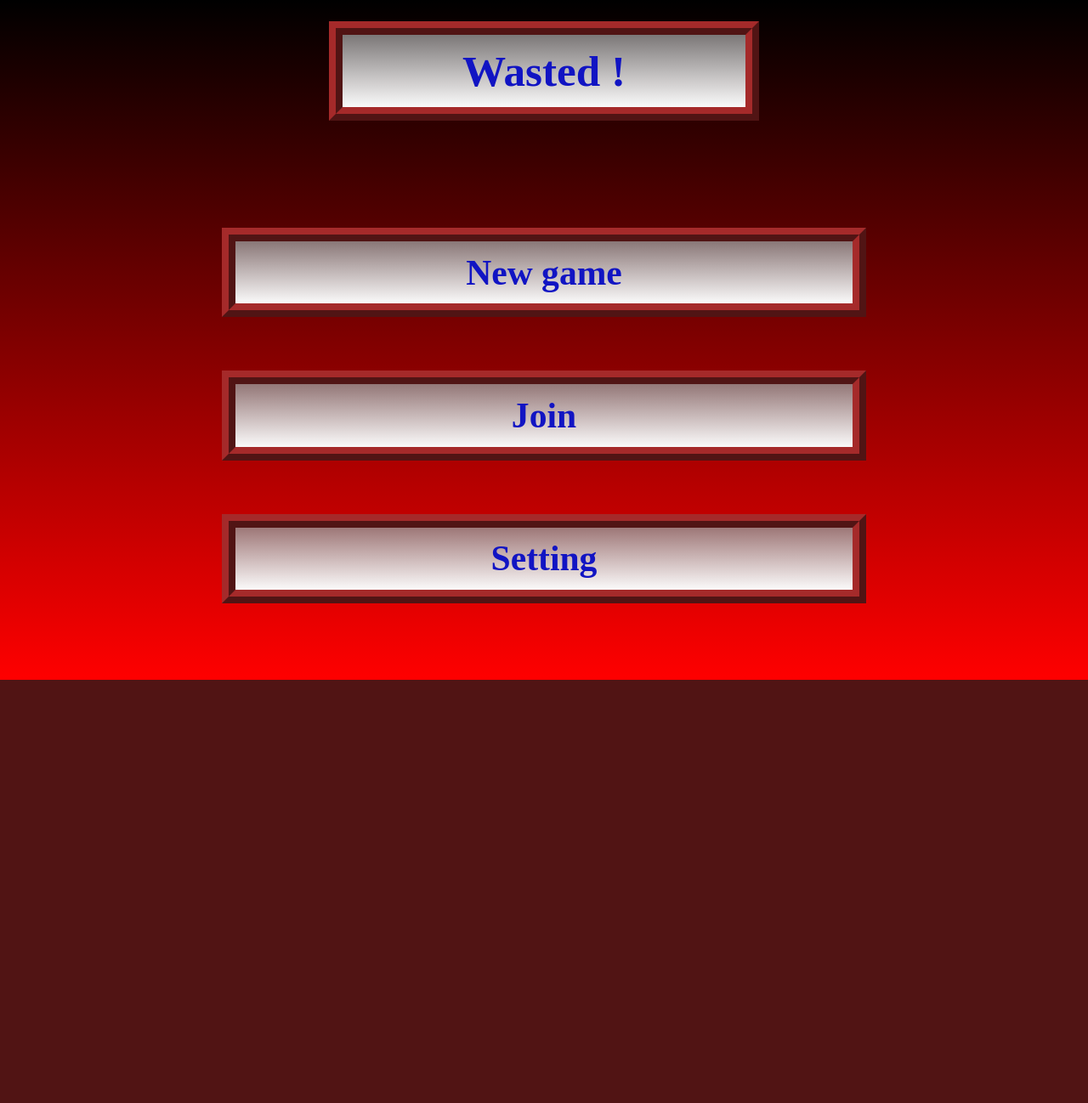
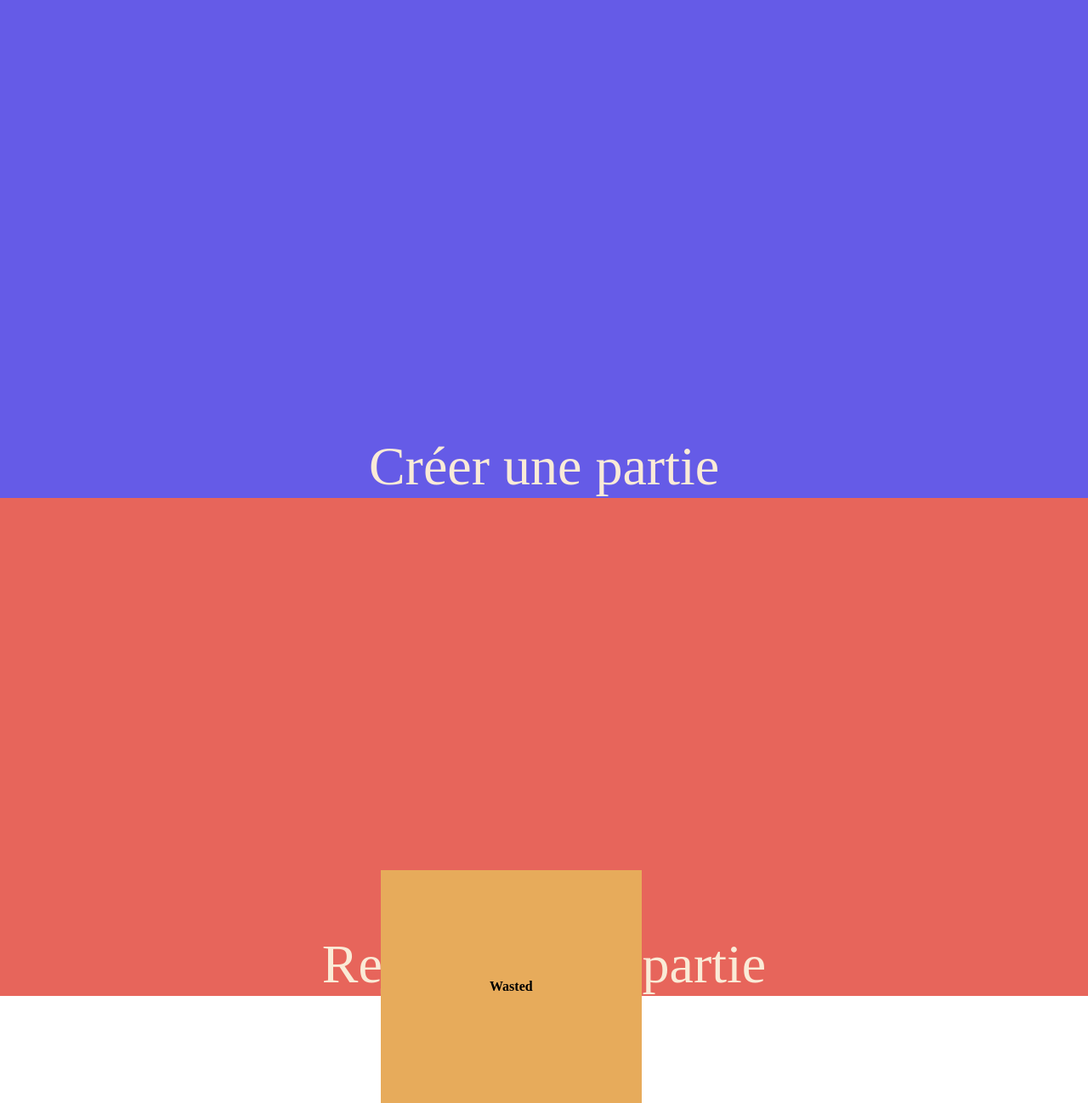
Before and after one commit to H4KRO/Wasted, a PHP site: page / in a window 1280 px wide. Shown: the whole page at 85% size. Before the commit the page ends 800 px from the top, so only its background shows below. Run offline with PHP 8.4, Linux system fonts and the light colour scheme.

Commit message:
Template design V2

```diff
--- a/config/database.php
+++ b/config/database.php
@@ -4,7 +4,9 @@ $dbname = 'wasted';
 $username = 'root';
 $password = '';
 
+/*
 // Database connection (print error if not database not available)
 $pdo = new PDO('mysql:host=' . $host . ';dbname=' . $dbname . ';charset=utf8', $username, $password);
 $GLOBALS['pdo'] = $pdo;
  ?>
+*/
--- a/template/header.php
+++ b/template/header.php
@@ -5,4 +5,3 @@
   <link rel="stylesheet" type="text/css" href="<?php echo $STYLEPATH; ?>style.css">
 </head>
 <body>
-  <h1 id="title"><a href="?page=main">Wasted !</a></h1>
--- a/template/pages/main.php
+++ b/template/pages/main.php
@@ -1,5 +1,12 @@
-<section>
-    <h2 class="choice"><a href="?page=master">New game</a></h2>
-    <h2 class="choice"><a href="?page=join">Join</a></h2>
-    <h2 class="choice"><a href="?page=setting">Setting</a></h2>
+
+<section id="wasted">
+    <p><strong>Wasted</strong></p>
 </section>
+
+<a id="C_P"class ="section" href="">
+    <p class="p_section">Créer une partie</p>
+</a>
+
+<a id="J_P" class ="section" href="">
+    <p class="p_section">Rejoindre une partie</p>
+</a>
--- a/template/style/style.css
+++ b/template/style/style.css
@@ -3,7 +3,6 @@ a {
   color: currentColor;
   text-decoration: none;
 }
-
 .logger {
   background-color: #1e88e5;
   border: 2px solid #1976d2;
@@ -19,64 +18,57 @@ a {
   overflow-y: scroll;
 }
 
-body
+* {padding: 0; margin: 0;}
+
+html, body
 {
-  background : linear-gradient(black, red);
-  background-attachment: fixed;
+   height: 100%;
+}
 
-}
 
 .logger p {
   font-family: "Gill Sans", sans-serif;
 }
 
-#title
+.section
 {
-  background : linear-gradient(rgba(148, 146, 146, 0.815), rgb(250, 250, 250));
-  color: rgb(17, 20, 195);
-  font-size: 3.2rem;
-  border-style: ridge;
+  overflow: hidden;
+  height: auto;
+  min-height: 50%;
   text-align: center;
-  margin : 2% 30%;
-  padding : 1% 0;
-  border-color: brown;
-  border-width: 1rem;
-  margin-bottom: 10%;
+  display: block;
 }
 
-.choice
+.p_section
 {
-  background : linear-gradient(rgba(148, 146, 146, 0.815), rgb(250, 250, 250));
-  color: rgb(17, 20, 195);
-  font-size: 2.6rem;
-  border-style: ridge;
-  border-color: brown;
-  text-align: center;
-  border-width: 1rem;
-  margin : 2% 20%;
-  margin-bottom: 5%;
-  padding : 1% 0;
+  font-size: 4em;
+  color: antiquewhite;
+  margin-top: 40%;
 }
 
-#salon
+#wasted
 {
-  font-style: italic;
-  margin: 10%;
-  margin-top: 1%;
+  margin-left: 35%;
+  margin-top: 80%;
+  padding: 10%;
+  display: block;
+  text-align: center;
+  background-color: #E7AB5B;
+  position: absolute;
+  z-index: 20;
 }
+
+#C_P
+{
+  background-color: #655BE7;
+}
+#J_P
+{
+  background-color: #E7655B;
+}
+
+
 @media screen and (max-width: 1000px)
 {
-  #title
-  {
-    font-size: 3em;
-    margin: 3% 12%;
-    margin-bottom: 30%;
-    margin-top: 10%;
-    border-width: 0.7rem;
-  }
-  .choice
-  {
-    font-size: 2.4em;
-    border-width: 0.5rem;
-  }
+
 }
```
